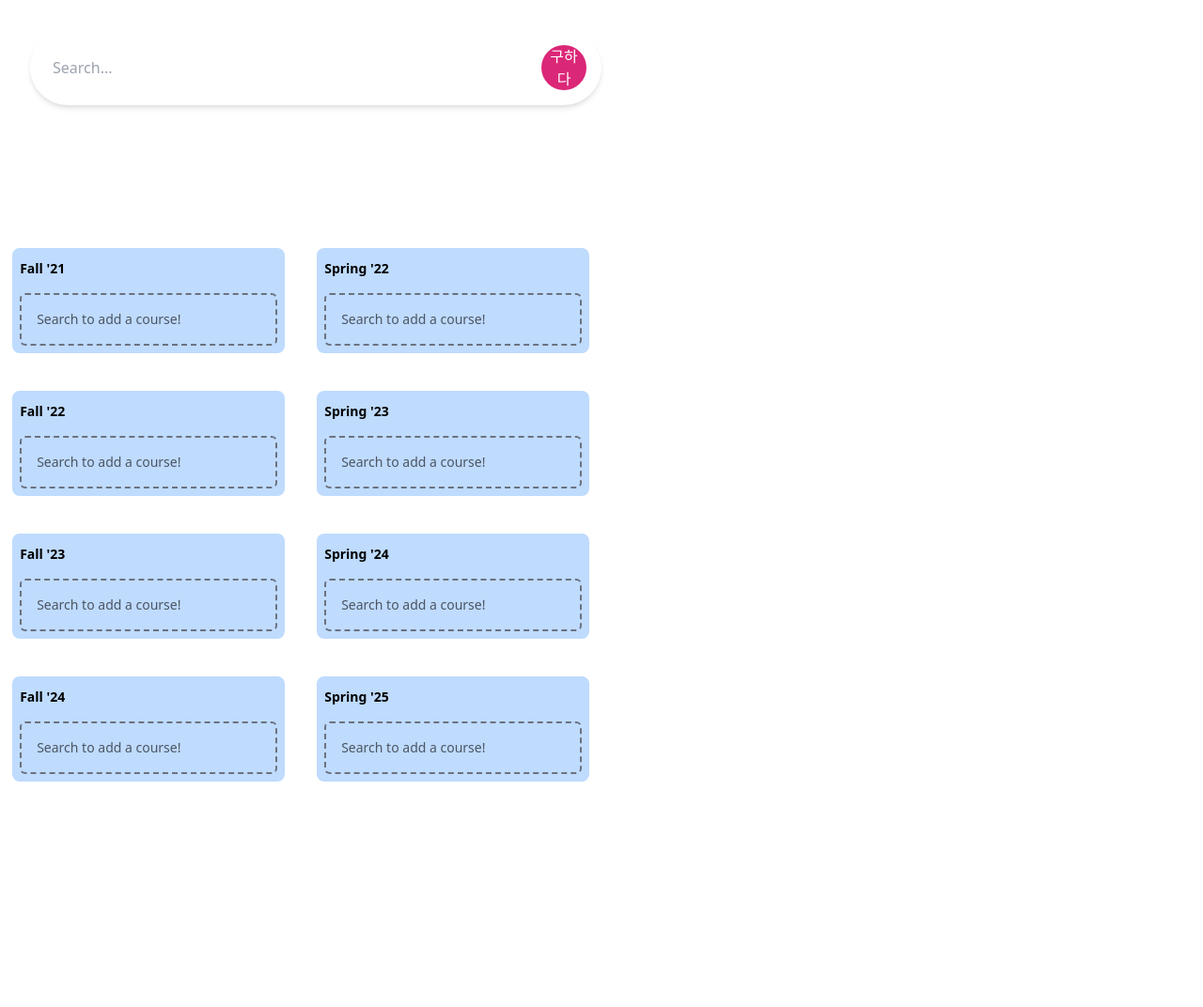
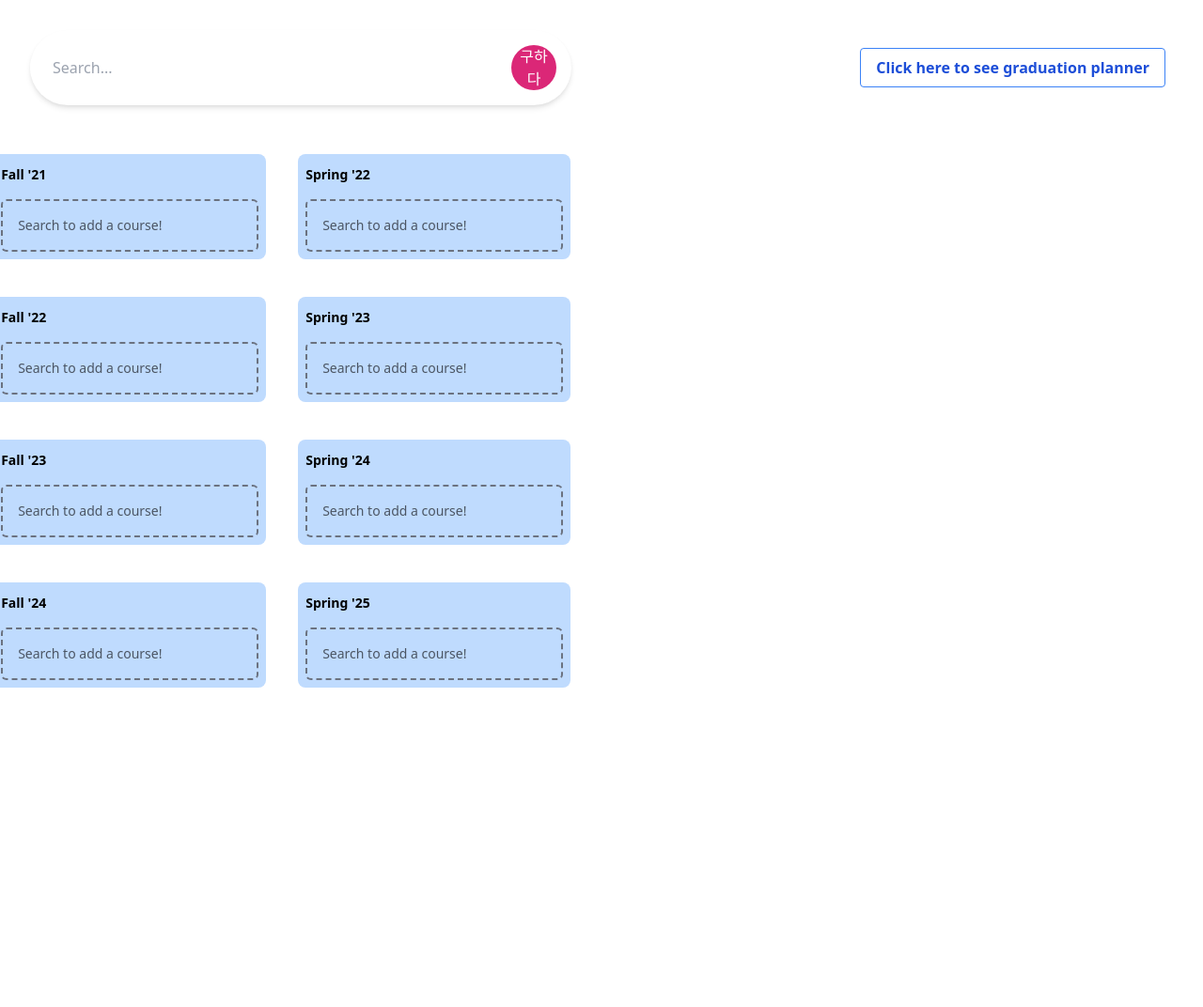
Before and after one commit to GPAlzate/SageSchedule, a Flask app: page / in a window 1280 px wide. Shown: the whole page at 94% size. Before the commit the page ends 832 px from the top, so only its background shows below. Run offline with Flask 2, Linux system fonts and the light colour scheme; style sheets or scripts are compiled from the project's sources; parts of the project's set-up code (start-up, migrations or seed data) failed here and were passed over.

Commit message:
put grid

```diff
--- a/app.py
+++ b/app.py
@@ -32,6 +32,7 @@ def create_semesters():
 # The home page
 @app.route('/')
 def index():
+    session.clear()
     if 'school_year' not in session:
         print('Setting school year to ', SCHOOL_YEAR)
         session['school_year'] = SCHOOL_YEAR
--- a/static/main.js
+++ b/static/main.js
@@ -87,5 +87,8 @@ $('#addCourse').click(function() {
        }),
        contentType: "application/json; charset=utf-8",
        dataType: "json",
+       success: function(response) {
+            location.reload();
+       }
    })
 });
--- a/templates/index.html
+++ b/templates/index.html
@@ -14,9 +14,10 @@
     <!-- <nav>
         <h1 class="font-bold text-6xl">Courses</h1>
     </nav> -->
-    <div class="p-8"> <!-- Div with search box -->
+    <div class="flex flex-wrap overflow-hidden">
+    <div class="p-8 w-1/2"> <!-- Div with search box -->
         <form action="{{ url_for('search') }}">
-            <div class="bg-white flex items-center rounded-full shadow-md w-1/2">
+            <div class="bg-white flex items-center rounded-full shadow-md">
             <input class="rounded-l-full w-full py-4 px-6 text-gray-700 leading-tight
                             focus:outline-none" id="search" type="text" placeholder="Search..."
                             name="q">
@@ -29,6 +30,12 @@
                 </div>
             </div>
         </form>
+    </div>
+    <div class='w-1/2 self-center flex justify-end'>
+        <button class="bg-transparent hover:bg-blue-500 text-blue-700 font-semibold hover:text-white py-2 px-4 mr-10 border border-blue-500 hover:border-transparent rounded">
+            Click here to see graduation planner
+          </button>
+    </div>
     </div>
 
     <div class='flex flex-row overflow-hidden'> <!-- div below search, side by side search results and schedule -->
@@ -68,8 +75,8 @@
             </table>
         </div>
         {% endif %}
-        <div class="w-1/2 flex justify-center items-center">
-            <div class="grid grid-cols-2 md:grid-cols-2 sm:grid-cols-1 gap-y-10 gap-x-2 w-full mx-auto">
+        <div class="w-1/2 flex justify-center items-start">
+            <div class="grid grid-cols-2 md:grid-cols-2 sm:grid-cols-1 gap-y-10 gap-x-2 w-full mx-auto my-5 -ml-5">
             {% for semester in session['semesters'] %}
             <div class="rounded-lg bg-blue-200 w-11/12 p-2 mx-auto">
                 <div class="flex justify-between py-1 px">
@@ -86,12 +93,12 @@
                             </div>
                             <div class="hidden md:block text-gray-600 text-sm">{{course['Course Number']}}</div>
                         </div>
-                        <div class="text-gray-600 text-xs truncate">4 credits</div>
+                        <div class="text-gray-600 text-xs truncate">1 credit</div>
                     </div>
                     {% endfor %}
                     <div class="mt-3 text-gray-600 rounded-md border-dashed border-gray-500
                     border-2 p-4 hover:border-blue-50 transition duration-100 ease-in-out
-                    transform hover:bg-blue-300 hover:shadow-lg">
+                    transform">
                         {% if courses is not none %}
                             Add courses using the '+' button!
                         {% else %}
```
